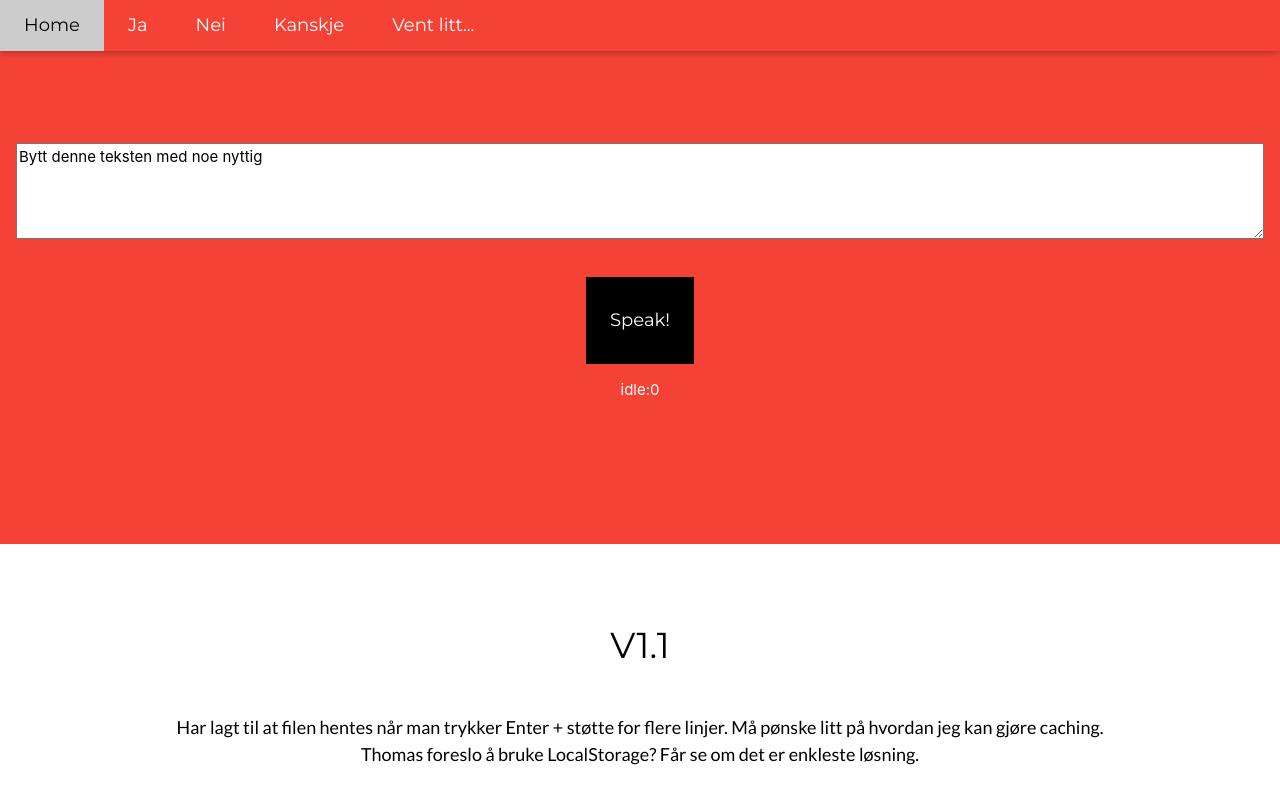
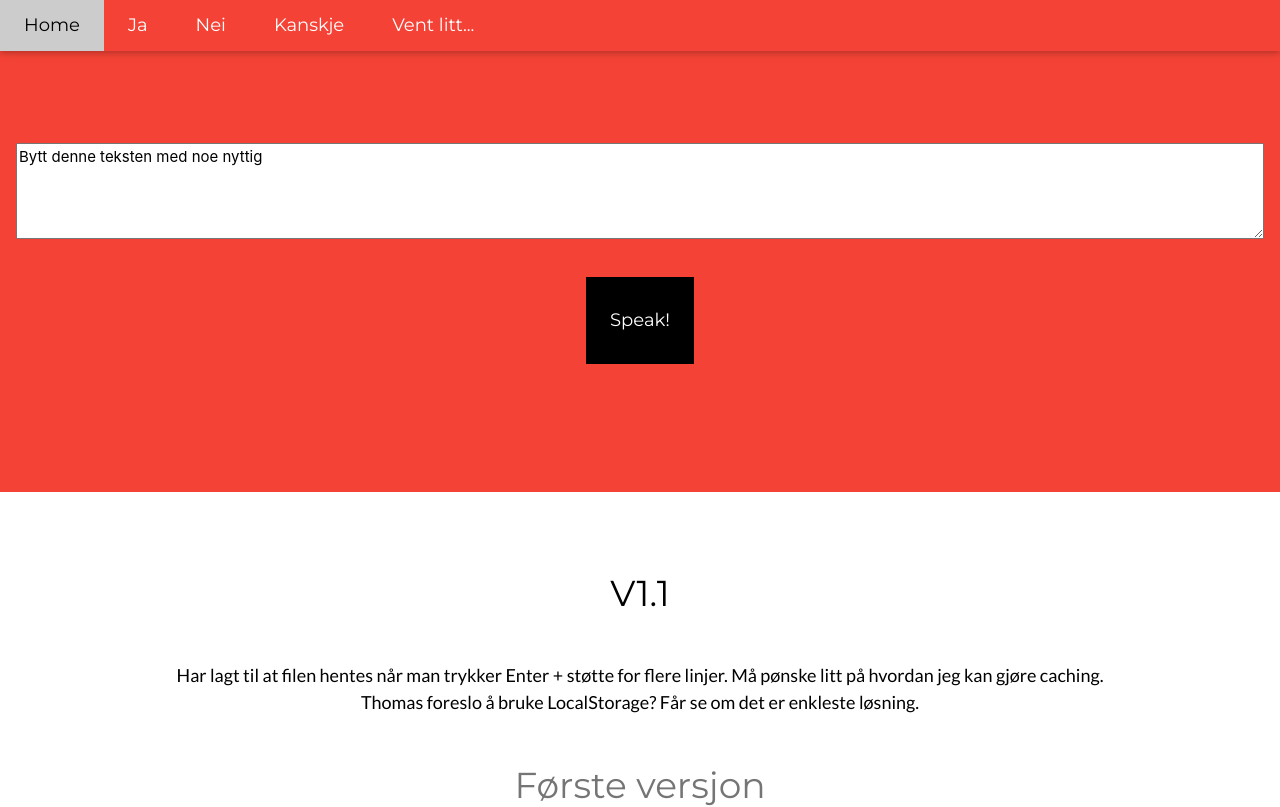
Before and after one commit to jenschr/chatter, a React (Create React App) app: page / in a window 1280 px wide. Shown: the top 807 px of the page. Built offline with nearby package versions, Linux system fonts and the light colour scheme.

Commit message:
Flyttet status-tilbakemeldingen inn i knappen

```diff
--- a/src/App.js
+++ b/src/App.js
@@ -288,9 +288,6 @@ function App() {
             onEnded={audioFinished}
           />
         </div>
-        <p>
-          {currentSpeechState}:{activeTranscriptionId}
-        </p>
       </header>
 
       {/* First Grid */}
```
